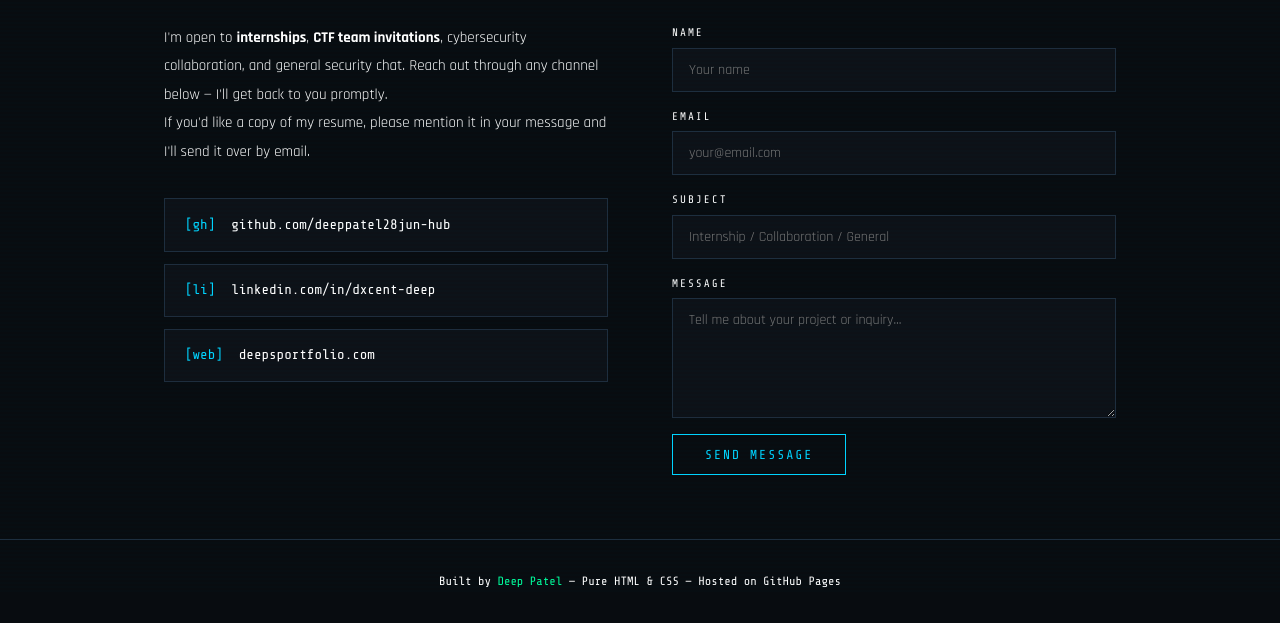
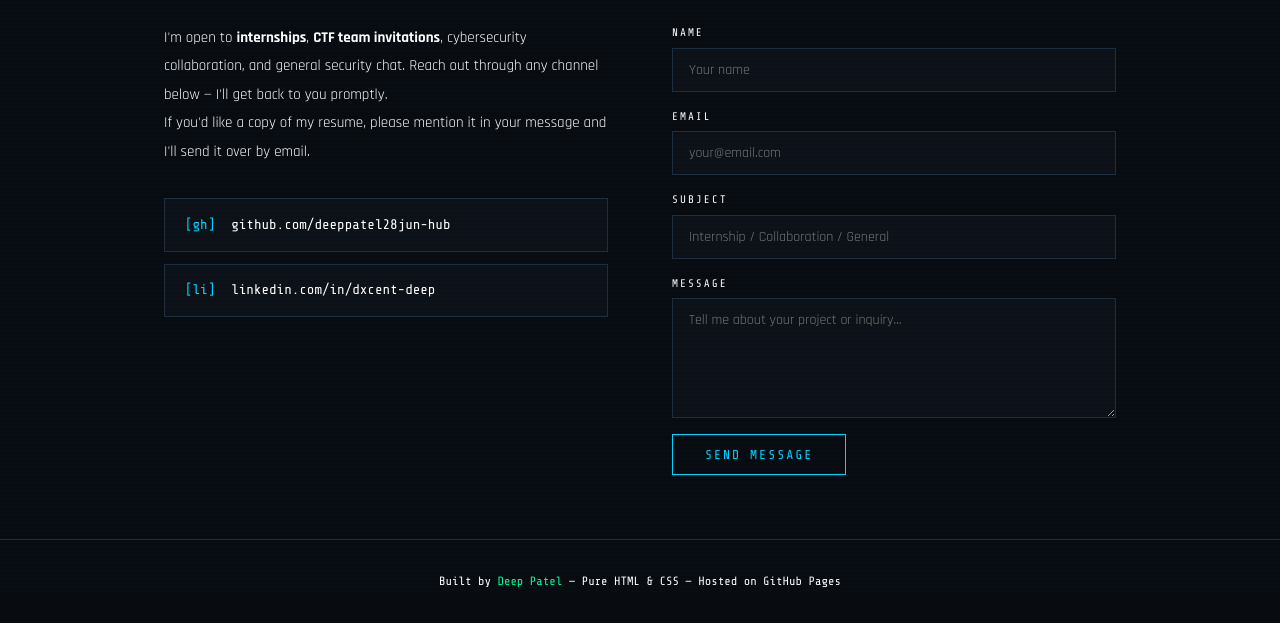
Before and after one commit to deeppatel28jun-hub/Deeps-Website2, a plain HTML site: page contact.html in a window 1280 px wide. Shown: the part 206-829 px from the top of the page. Drawn offline with nearby package versions, Linux system fonts and the light colour scheme.

Commit message:
Update contact.html

```diff
--- a/contact.html
+++ b/contact.html
@@ -61,13 +61,6 @@
         </a>
 
 
-        <a class="contact-link"
-           href="https://deepsportfolio.com" target="_blank">
-          <span class="contact-link-icon">[web]</span>
-          deepsportfolio.com
-        </a>
-
-
       </div>
     </div>
 
```
